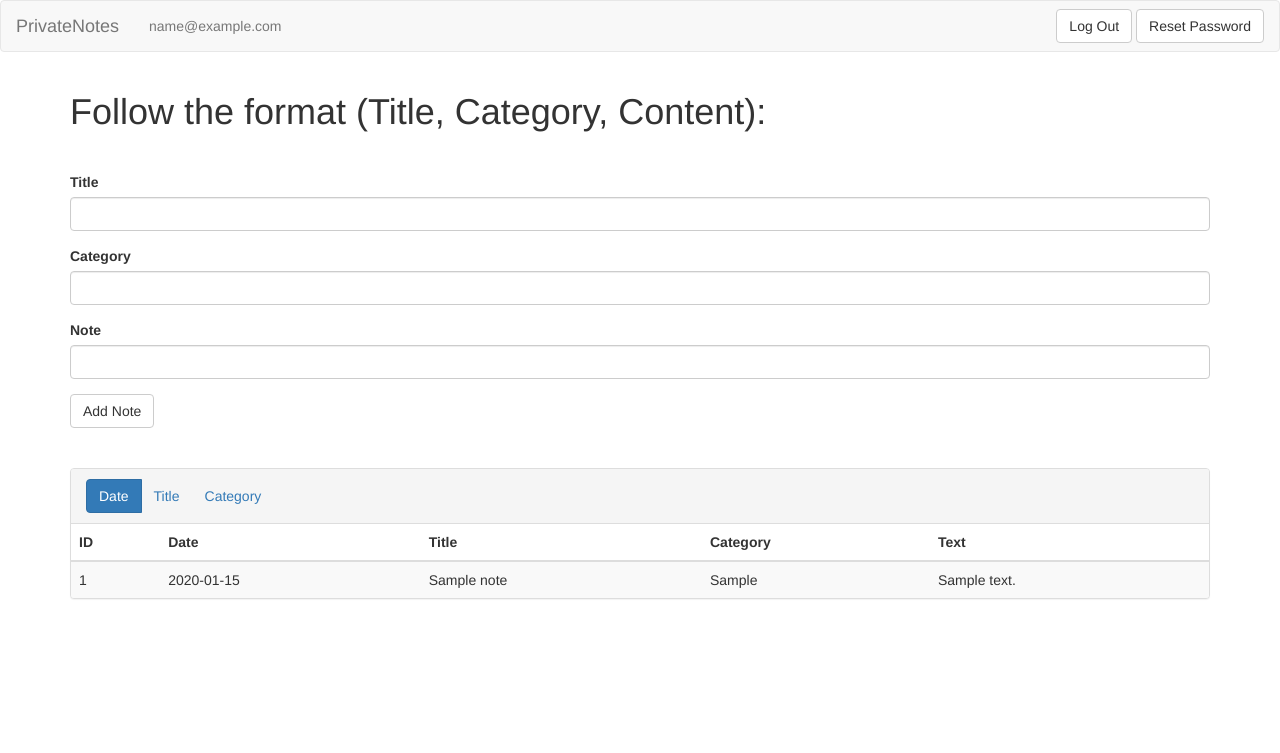
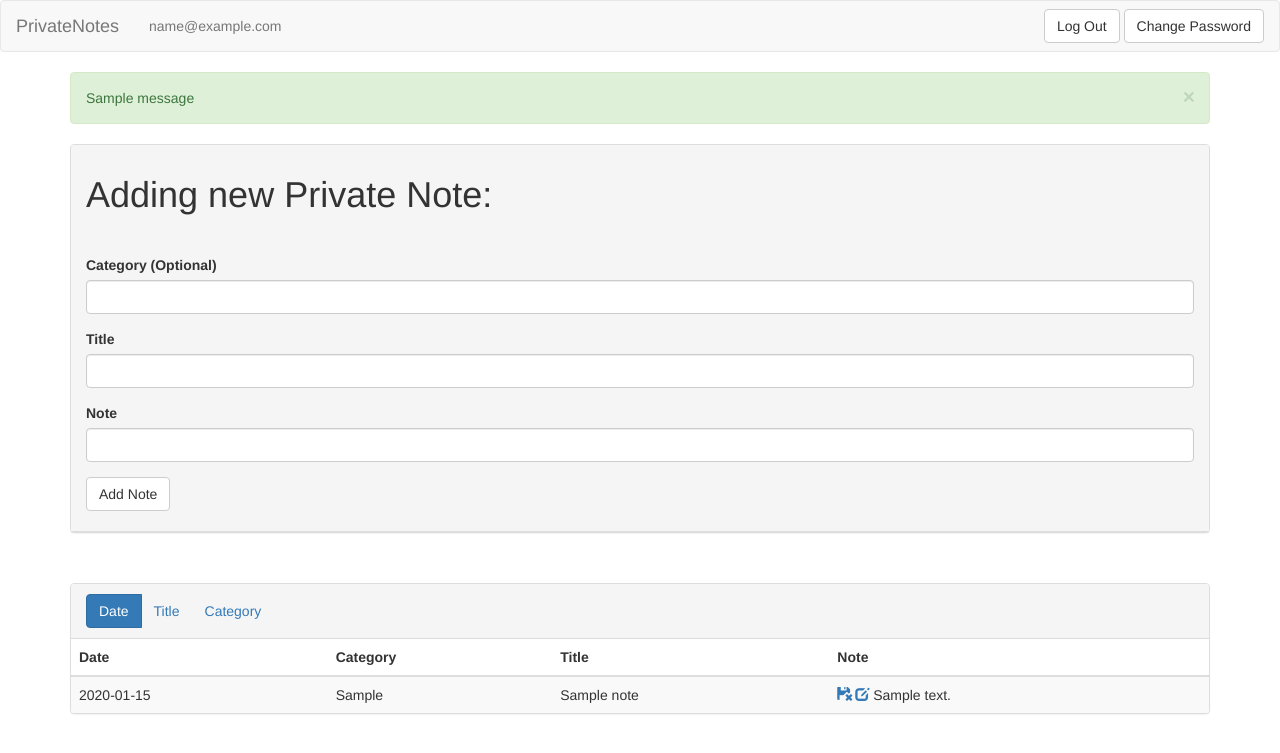
Before and after one commit to RootIsHidden/PrivateNotes, a Flask app: a page that uses templates/base.html in a window 1280 px wide. Shown: the top 753 px of the page. Run offline with Flask 2, Linux system fonts and the light colour scheme; a user stored in the database is signed in; tables that the repository leaves empty hold one stand-in row (values such as "Sample post"); one stand-in notice (Sample message) is shown; some libraries are stand-ins or nearby versions.

Commit message:
Added Edit/Delete fucntionality as well as better design and Change password route.

```diff
--- a/app.py
+++ b/app.py
@@ -10,14 +10,14 @@
 # permission to rely on his videos and implementation for educational purposes.
 # ===============================================================================================================
 
-from flask import Flask, render_template, flash, abort
+from flask import Flask, render_template, flash, abort, redirect, request, url_for
 from flask_sqlalchemy import SQLAlchemy
 from flask_bootstrap import Bootstrap
 from flask_wtf import Form
 from wtforms import StringField, SubmitField
 from wtforms.validators import DataRequired
 from flask_security import Security, SQLAlchemyUserDatastore, login_required, UserMixin, RoleMixin
-from flask_login import current_user
+from flask_login import current_user, login_required
 from datetime import datetime
 import os
 import psycopg2
@@ -29,10 +29,11 @@ app.config['SECRET_KEY'] = 'devkey'
 app.config['SQLALCHEMY_DATABASE_URI'] = os.environ['DATABASE_URL']
 # flask_security configurations:
 app.config['SECURITY_REGISTERABLE'] = True
+app.config['SECURITY_CHANGEABLE'] = True
+app.config['SECURITY_FLASH_MESSAGES'] = True
 app.config['SECURITY_SEND_REGISTER_EMAIL'] = False
 app.config['SECURITY_SEND_PASSWORD_CHANGE_EMAIL'] = False
 app.config['SECURITY_SEND_PASSWORD_RESET_NOTICE_EMAIL'] = False
-app.config['SECURITY_FLASH_MESSAGES'] = True
 # To be changed in Production server!!!!!! :)
 app.config['SECURITY_PASSWORD_SALT'] = 'sJ$_MeLa$G9*KVe43@xV'
 # Creating a DB instance
@@ -60,14 +61,25 @@ class Role(db.Model, RoleMixin):
 
 # Form class
 class NoteForm(Form):
+    # Note's category:
+    category_str_field  = StringField('Category (Optional)')
     # Note's title:
     title_str_field     = StringField('Title', validators=[DataRequired()])
-    # Note's category:
-    category_str_field  = StringField('Category')
     # Note's content:
     str_field           = StringField('Note', validators=[DataRequired()])
     # Add note button:
     submit_Button = SubmitField('Add Note')
+
+# Edit-Form class
+class EditNoteForm(Form):
+    # Note's category:
+    category_str_field  = StringField('Category')
+    # Note's title:
+    title_str_field     = StringField('Title', validators=[DataRequired()])
+    # Note's content:
+    str_field           = StringField('Note', validators=[DataRequired()])
+    # Add note button:
+    submit_Button = SubmitField('Edit Note')
 
 # Note class
 class Note(db.Model):
@@ -76,7 +88,7 @@ class Note(db.Model):
     date       = db.Column(db.String(128), unique = False, nullable = False)
     title      = db.Column(db.String(256), unique = False, nullable = False)
     category   = db.Column(db.String(256), unique = False, nullable = False)
-    text       = db.Column(db.String(512), unique = False, nullable = False)
+    text       = db.Column(db.String(2048), unique = False, nullable = False)
 
     # Modyfying the constructor:
     def __init__(self, note, user):
@@ -88,17 +100,17 @@ class Note(db.Model):
 
 user_datastore = SQLAlchemyUserDatastore(db, User, Role)
 security = Security(app, user_datastore)
-
 db.create_all()
 Bootstrap(app)
 wtf_helpers.add_helpers(app)
 
-@app.route('/')
+# Default page
+@app.route("/")
 def index():
     users = User.query
-    return render_template('index.html', users=users)
+    return render_template("index.html", users=users)
 
-# Default page:
+# User's directory page:
 @app.route('/notes/<user_email>/<sorting_mode>', methods = ['GET', 'POST'])
 @app.route('/notes/<user_email>', defaults={'sorting_mode' : 'Date'}, methods = ['GET', 'POST'])
 def notes(user_email, sorting_mode):
@@ -125,9 +137,14 @@ def notes(user_email, sorting_mode):
         else:
             note.category = '-'
 
+        form.category_str_field.data = ""
+        form.title_str_field.data = ""
+        form.str_field.data = ""
+
         # Adding a Note to DB:
         db.session.add(note)
         db.session.commit()
+        flash("The Private Note was added.", "success")
 
     # Sorting:
     if sorting_mode == 'Date':
@@ -141,5 +158,44 @@ def notes(user_email, sorting_mode):
 
     return render_template('notes.html', form = form, notesList = notesList, user_email=user_email, sorting_mode = sorting_mode)
 
+@app.route("/edit_note/<note_id>", methods=["GET", "POST"])
+@login_required
+def edit_note(note_id):
+    note = Note.query.get_or_404(note_id)
+
+    if note.user_id != current_user.id:
+        abort(403)
+
+    form = EditNoteForm()
+
+    if request.method == 'GET':
+        form.category_str_field.data = note.category
+        form.title_str_field.data    = note.title
+        form.str_field.data          = note.text
+
+    if form.validate_on_submit():
+        note.category = form.category_str_field.data
+        note.title    = form.title_str_field.data
+        note.text     = form.str_field.data
+        note.date     = datetime.now().strftime("%Y/%m/%d %H:%M:%S")
+        db.session.commit()
+        flash("The Private Note was edited.", "success")
+        return redirect(url_for('notes', user_email=current_user.email, sorting_mode='Date'))
+
+    return render_template('edit_note.html', form = form)
+
+@app.route("/delete_note/<note_id>", methods=["GET", "POST"])
+@login_required
+def delete_note(note_id):
+    note = Note.query.get_or_404(note_id)
+
+    if note.user_id != current_user.id:
+        abort(403)
+
+    db.session.delete(note)
+    db.session.commit()
+    flash("The Private Note was deleted.", "success")
+    return redirect(url_for('notes', user_email=current_user.email, sorting_mode='Date'))
+
 if __name__ == '__main__':
     app.run(debug = True)
--- a/templates/base.html
+++ b/templates/base.html
@@ -30,11 +30,11 @@
           </ul>
           <ul class="nav navbar-nav navbar-right">
               {% if current_user.is_authenticated %}
-              <a type="button" class="btn btn-default navbar-btn" href={{url_for("security.logout")}}>Log Out</a>
-              <a type="button" class="btn btn-default navbar-btn" href={{url_for("security.logout")}}>Reset Password</a>
+              <a type="button" class="btn btn-default navbar-btn" href={{url_for('security.logout')}}>Log Out</a>
+              <a type="button" class="btn btn-default navbar-btn" href={{url_for('security.change_password')}}>Change Password</a>
               {% else %}
-                  <a type="button" class="btn btn-success navbar-btn" href={{url_for("security.login")}}>Log In</a>
-                  <a type="button" class="btn btn-success navbar-btn" href={{url_for("security.register")}}>Register</a>
+                  <a type="button" class="btn btn-success navbar-btn" href={{url_for('security.login')}}>Log In</a>
+                  <a type="button" class="btn btn-success navbar-btn" href={{url_for('security.register')}}>Register</a>
               {% endif %}
           </ul>
         </div><!-- /.navbar-collapse -->
@@ -43,16 +43,23 @@
 {% endblock %}
 
 {% block content %}
-<div class="container">
-    {% with messages = get_flashed_messages() %}
+  <div class="container">
+    {% with messages = get_flashed_messages(with_categories=True) %}
       {% if messages %}
-        {% for message in messages %}
-            <div class="alert alert-info alert-dismissible" role="alert">
-              <button type="button" class="close" data-dismiss="alert" aria-label="Close"><span aria-hidden="true">&times;</span></button>
-              {{ message }}
-            </div>
+        {% for category, message in messages %}
+          {% if category == "success" %}
+            {% set bootstrap_class = "alert-success" %}
+          {% elif category == "error" %}
+            {% set bootstrap_class = "alert-error" %}
+          {% else %}
+            {% set bootstrap_class = "alert-info" %}
+          {% endif %}
+          <div class="alert {{bootstrap_class}} alert-dismissible" role="alert">
+            <button type="button" class="close" data-dismiss="alert" aria-label="Close"><span aria-hidden="true">&times;</span></button>
+            {{ message }}
+          </div>
         {% endfor %}
       {% endif %}
     {% endwith %}
-</div>
+  </div>
 {% endblock %}
--- a/templates/notes.html
+++ b/templates/notes.html
@@ -3,19 +3,20 @@
 {% block title %}User Directory{% endblock %}
 
 {% block content %}
+{{super()}}
   <div class="container">
+    <div class="panel panel-default">
+      <div class="panel-heading">
+      <p><h1>Adding new Private Note:</h1></p>
         {% if form %}
-        <p><h1>Follow the format (Title, Category, Content):</h1></p>
           <br>
-        <p>{{ wtf.quick_form(form, form_type='inline', button_map={'submit_button': 'primary'}) }}</p>
-    {% else %}
-        <h1>Directory for {{user_email}}:</h1>
+          <p>{{ wtf.quick_form(form, form_type='vertical', button_map={'submit_button': 'primary'}) }}</p>
         {% endif %}
+      </div>
+    </div>
 
     <br>
     <p>
-
-
 
       <div class="panel panel-default">
           <div class="panel-heading">
@@ -29,16 +30,27 @@
               <table class="table table-striped">
                   <thead>
                       <tr>
-                          <th> ID</th>
                           <th> Date</th>
+                          <th> Category</th>
                           <th> Title</th>
-                          <th> Category</th>
-                          <th> Text</th>
+                          <th> Note</th>
                       </tr>
                   </thead>
                   <tbody>
                     {% for note in notesList %}
-                        <tr><td>{{note.id}}</td><td>{{note.date}}</td><td>{{note.title}}</td><td>{{note.category}}</td><td>{{note.text}}</td></tr>
+                        <tr>
+                          <td>{{note.date}}</td>
+                          <td>{{note.category}}</td>
+                          <td>{{note.title}}</td>
+                          <td>
+                            <a href={{url_for('delete_note', note_id=note.id)}}>
+                            <span class="glyphicon glyphicon-floppy-remove"></span></a>
+                            <a href={{url_for('edit_note', note_id=note.id)}}>
+                            <span class="glyphicon glyphicon-edit"></span></a>
+                            {{note.text}}
+                          </td>
+
+                        </tr>
                     {% endfor %}
                   </tbody>
               </table>
--- /dev/null
+++ b/templates/security/change_password.html
@@ -0,0 +1 @@
+{% extends "security/base.html" %}
--- a/templates/security/login_user.html
+++ b/templates/security/login_user.html
@@ -8,8 +8,8 @@
 {% block security_content %}
     <form class="form-signin" action="{{ url_for_security('login') }}" method="POST" name="login_user_form">
        {{ login_user_form.hidden_tag() }}
-        <h2 class="form-signin-heading">Please, sign in</h2>
-        <label for="inputEmail" class="sr-only">Email address</label>
+        <h2 class="form-signin-heading">Please, sign in:</h2>
+        <label for="inputEmail" class="sr-only">Email address:</label>
         <input type="email" id="email" name="email" class="form-control" placeholder="Email address" required autofocus>
         {%- for error in login_user_form.email.errors %}
             <p class="help-block">{{error}}</p>
```
Also changed, not shown: templates/edit_note.html (added, +17 -0 lines), templates/index.html (+21 -8 lines). Lines whose indentation alone changed are shown as unchanged.
